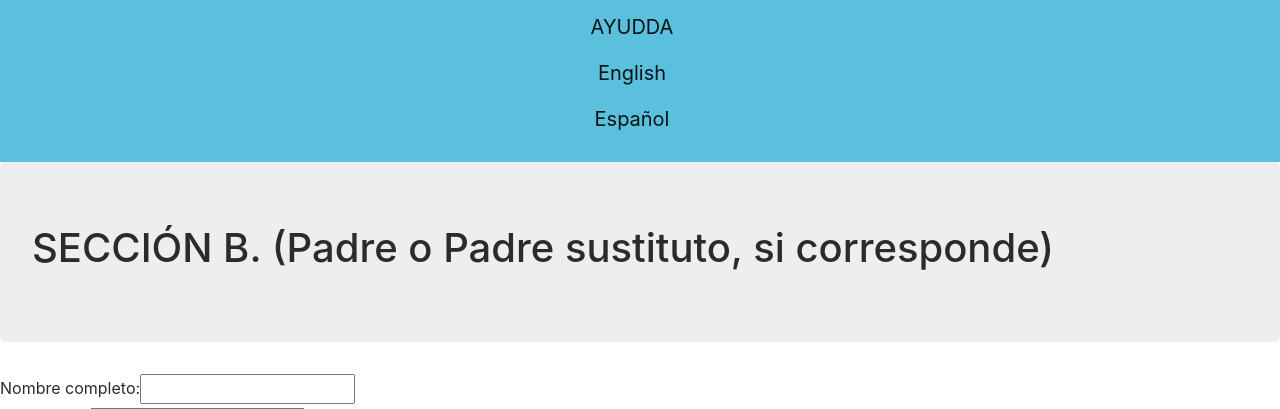
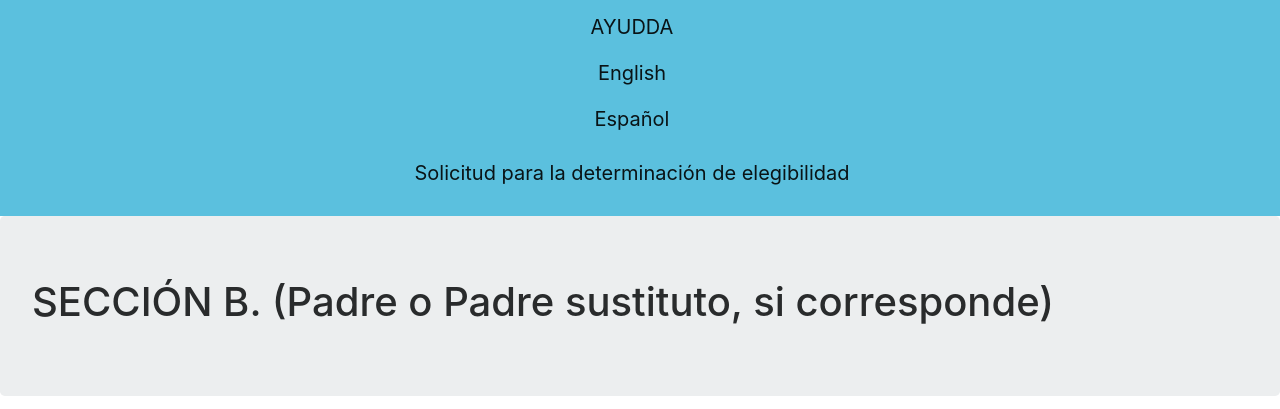
Before and after one commit to kmondaca/AYUDDA, a Flask app: page /app in a window 1280 px wide. Shown: the top 409 px of the page. Run offline with Flask 2, Linux system fonts and the light colour scheme; some libraries are stand-ins or nearby versions.

Commit message:
Commit Added app to nav

```diff
--- a/templates/SectionB.html
+++ b/templates/SectionB.html
@@ -3,8 +3,6 @@
 <div class="jumbotron">
 <h1> SECCIÓN B. (Padre o Padre sustituto, si corresponde)</h1>
 </div>
-
-
 
 <div class="SectionB">
     <form method="POST">
--- a/templates/base.html
+++ b/templates/base.html
@@ -17,6 +17,11 @@
     <a class="navbar-brand" href="{{ url_for('sinfo')}}">Español</a>
 
         </nav>
+
+        <nav class="navbar navbar-expand-lg navbar-light bg-info">
+    <a class="navbar-brand" href="{{ url_for('app')}}">Solicitud para la determinación de elegibilidad</a>
+
+        </nav>
 </nav>
 </nav>
 
```
